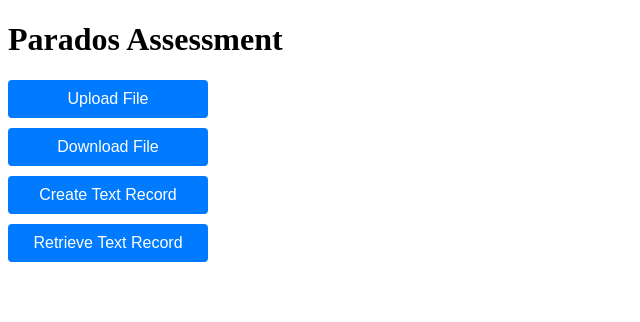
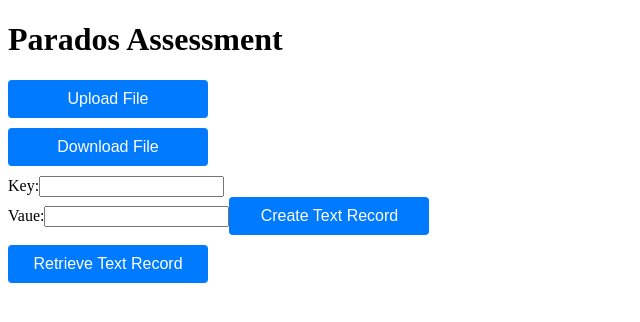
Before and after one commit to AbhishekPethani/Parados_Assessment_Frontend, a React (Create React App) app: page / in a window 1280 px wide. Shown: the top 322 px of the page, without its empty margins (0-640 px from the left). Built offline with nearby package versions, Linux system fonts and the light colour scheme.

Commit message:
Added two input field to for key and value which will be store in firestore DB

```diff
--- a/src/components/Assessment.js
+++ b/src/components/Assessment.js
@@ -9,6 +9,16 @@ const baseURL = 'http://ec2-3-82-22-147.compute-1.amazonaws.com:3000';
 const Assessment = () => {
 
     const [result, setResult] = useState(null);
+    const [key, setKey] = useState('');
+    const [value, setValue] = useState('');
+
+    const handleKeyChange = (e) => {
+        setKey(e.target.value);
+    };
+
+    const handleValueChange = (e) => {
+        setValue(e.target.value);
+    };
 
     const handleUploadFile = () => {
         axios.post(baseURL + '/uploadFile')
@@ -27,11 +37,15 @@ const Assessment = () => {
     }
 
     const handleCreateTextRecord = () => {
-        axios.post(baseURL + '/createTextRecord')
+        if (!key.trim() || !value.trim()) {
+            setResult("Key or Value is missing")
+        }else{
+            axios.post(baseURL + '/createTextRecord', {key, value})
             .then((res) => {
                 setResult(res.data.result)
             })
             .catch((err) => console.log(err))
+        }
     }
 
     const handleRetrieveTextRecord = () => {
@@ -45,10 +59,21 @@ const Assessment = () => {
     return (
         <div>
             <div className="container">
-                <Button onClick= {handleUploadFile} label="Upload File"/>
-                <Button onClick= {handleDownloadFile} label="Download File"/>
-                <Button onClick= {handleCreateTextRecord} label="Create Text Record"/>
-                <Button onClick= {handleRetrieveTextRecord} label="Retrieve Text Record"/>
+                <Button onClick={handleUploadFile} label="Upload File" />
+                <Button onClick={handleDownloadFile} label="Download File" />
+                <div>
+                    <label>
+                        Key:
+                        <input type="text" value={key} onChange={handleKeyChange} />
+                    </label>
+                    <br />
+                    <label>
+                        Vaue:
+                        <input type="text" value={value} onChange={handleValueChange} />
+                    </label>
+                    <Button onClick={handleCreateTextRecord} label="Create Text Record" />
+                </div>
+                <Button onClick={handleRetrieveTextRecord} label="Retrieve Text Record" />
             </div>
             {result && <p> {result} </p>}
         </div>
```
Lines whose indentation alone changed are shown as unchanged.
